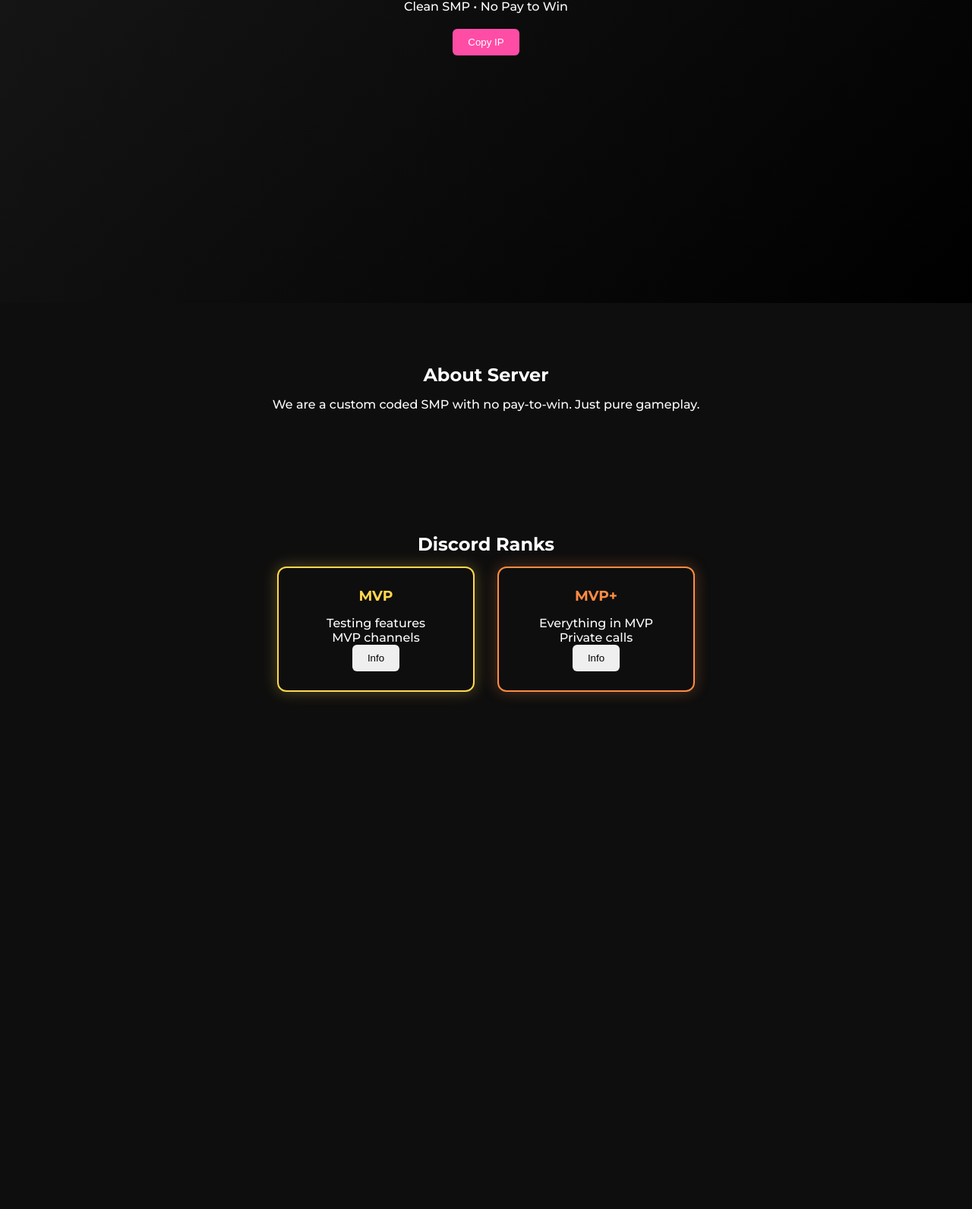
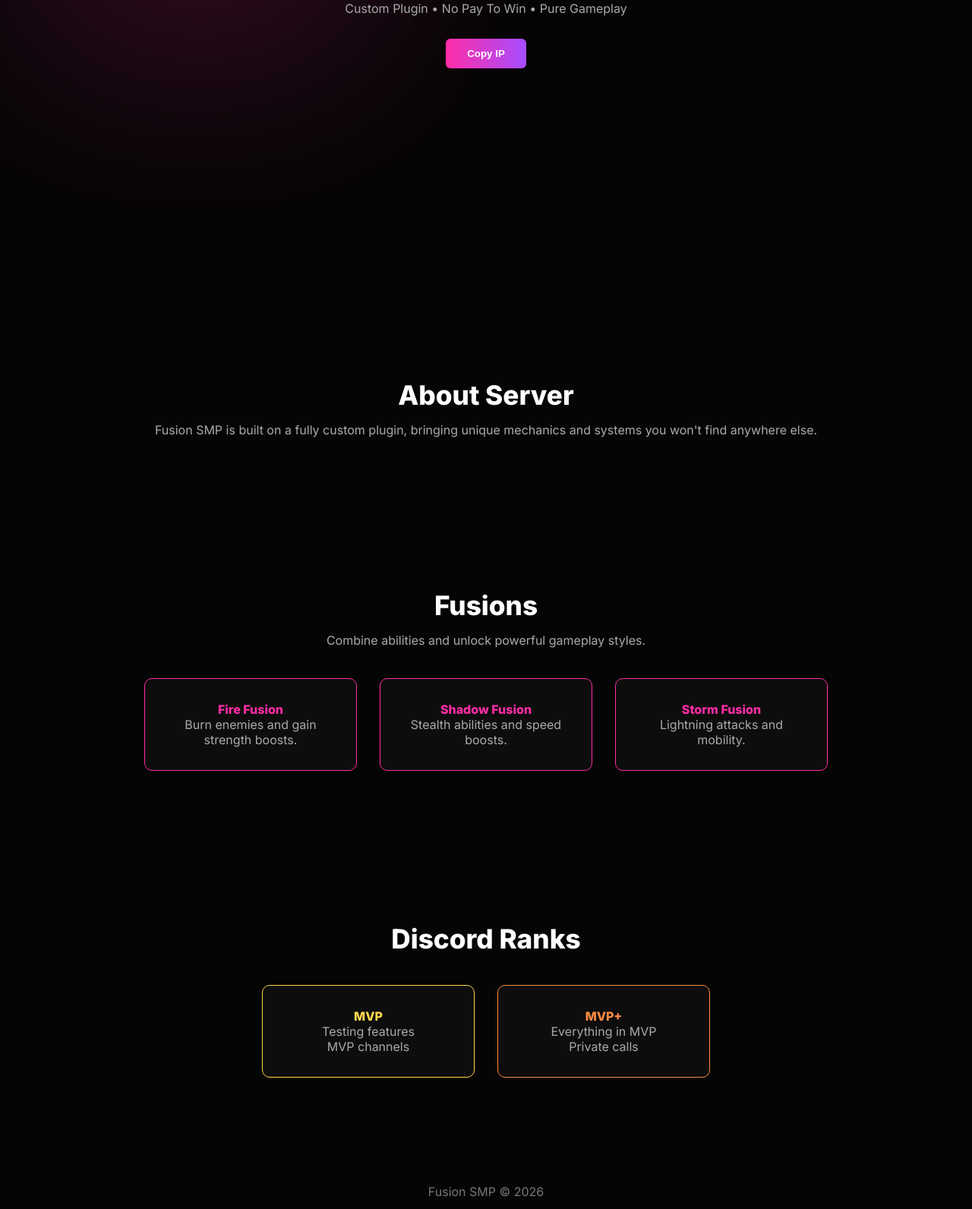
Before and after one commit to dbahudwbawdba/FusionSMP, a plain HTML site: page index.html in a window 1280 px wide. Shown: the part 401-1993 px from the top of the page at 76% size. Before the commit the page ends 1392 px from the top, so only its background shows below. Drawn offline with Linux system fonts and the light colour scheme.

Commit message:
Update index.html

```diff
--- a/index.html
+++ b/index.html
@@ -5,182 +5,218 @@
 <meta name="viewport" content="width=device-width, initial-scale=1.0">
 <title>Fusion SMP</title>
 
-<link href="https://fonts.googleapis.com/css2?family=Montserrat:wght@300;500;700&display=swap" rel="stylesheet">
+<link href="https://fonts.googleapis.com/css2?family=Inter:wght@300;400;600;800&display=swap" rel="stylesheet">
 
 <style>
 
-/* RESET */
-* {
-    margin: 0;
-    padding: 0;
-    box-sizing: border-box;
+/* =========================
+   GLOBAL RESET
+========================= */
+*{
+    margin:0;
+    padding:0;
+    box-sizing:border-box;
 }
 
-body {
-    font-family: 'Montserrat', sans-serif;
-    background: #0e0e0e;
-    color: white;
-    overflow-x: hidden;
+body{
+    font-family:'Inter',sans-serif;
+    background:#050505;
+    color:white;
+    overflow-x:hidden;
 }
 
-/* GLOBAL */
-section {
-    padding: 80px 20px;
-    text-align: center;
+/* =========================
+   BACKGROUND GLOW
+========================= */
+body::before{
+    content:'';
+    position:fixed;
+    width:600px;
+    height:600px;
+    background:radial-gradient(circle,#ff2da6,transparent);
+    top:-200px;
+    left:-200px;
+    filter:blur(120px);
+    opacity:.25;
+    animation:moveGlow 10s infinite alternate;
 }
 
-h1,h2,h3 {
-    margin-bottom: 15px;
+@keyframes moveGlow{
+    0%{transform:translate(0,0)}
+    100%{transform:translate(200px,200px)}
 }
 
-button {
-    cursor: pointer;
-    border: none;
-    border-radius: 6px;
-    padding: 10px 20px;
-    transition: 0.25s ease;
+/* =========================
+   NAVBAR
+========================= */
+nav{
+    position:fixed;
+    top:0;
+    width:100%;
+    padding:20px 40px;
+    display:flex;
+    justify-content:space-between;
+    align-items:center;
+    background:rgba(0,0,0,0.4);
+    backdrop-filter:blur(10px);
+    z-index:1000;
 }
 
-button:hover {
-    transform: translateY(-3px);
+nav h1{
+    font-weight:800;
+    color:#ff2da6;
 }
 
-button:active {
-    transform: scale(0.95);
+nav a{
+    margin-left:25px;
+    text-decoration:none;
+    color:#ccc;
+    transition:.2s;
 }
 
-/* HERO */
-.hero {
-    height: 100vh;
-    display: flex;
-    flex-direction: column;
-    justify-content: center;
-    align-items: center;
-    background: linear-gradient(135deg,#1a1a1a,#000);
+nav a:hover{
+    color:white;
 }
 
-.hero h1 {
-    font-size: 3rem;
+/* =========================
+   HERO
+========================= */
+.hero{
+    height:100vh;
+    display:flex;
+    flex-direction:column;
+    justify-content:center;
+    align-items:center;
+    text-align:center;
 }
 
-.hero button {
-    margin-top: 20px;
-    background: #ff4da6;
-    color: white;
+.hero h2{
+    font-size:4rem;
+    font-weight:800;
 }
 
-/* FADE IN */
-.fade {
-    opacity: 0;
-    transform: translateY(40px);
-    transition: 0.8s ease;
+.hero span{
+    color:#ff2da6;
 }
 
-.fade.show {
-    opacity: 1;
-    transform: translateY(0);
+.hero p{
+    margin-top:15px;
+    color:#aaa;
 }
 
-/* RANKS */
-.rank-container {
-    display: flex;
-    gap: 30px;
-    justify-content: center;
-    flex-wrap: wrap;
+.btn{
+    margin-top:30px;
+    padding:12px 28px;
+    background:linear-gradient(90deg,#ff2da6,#a64dff);
+    border:none;
+    border-radius:6px;
+    color:white;
+    font-weight:600;
+    cursor:pointer;
+    transition:.2s;
 }
 
-.rank {
-    padding: 25px;
-    width: 260px;
-    border-radius: 12px;
-    transition: 0.3s;
+.btn:hover{
+    transform:translateY(-3px);
+    box-shadow:0 0 15px #ff2da6;
 }
 
-.rank:hover {
-    transform: translateY(-8px);
+/* =========================
+   SECTION
+========================= */
+.section{
+    padding:100px 40px;
+    text-align:center;
 }
 
-.mvp {
-    border: 2px solid #ffd84d;
-    box-shadow: 0 0 20px rgba(255,216,77,0.3);
+.section h3{
+    font-size:2.2rem;
+    margin-bottom:15px;
 }
 
-.mvp h3 {
-    color: #ffd84d;
+.section p{
+    color:#aaa;
 }
 
-.mvpplus {
-    border: 2px solid #ff8c42;
-    box-shadow: 0 0 20px rgba(255,140,66,0.3);
+/* =========================
+   GRID
+========================= */
+.grid{
+    display:flex;
+    justify-content:center;
+    gap:30px;
+    flex-wrap:wrap;
+    margin-top:40px;
 }
 
-.mvpplus h3 {
-    color: #ff8c42;
+/* =========================
+   CARD
+========================= */
+.card{
+    width:280px;
+    padding:30px;
+    border-radius:10px;
+    background:#0d0d0d;
+    border:1px solid #222;
+    transition:.25s;
 }
 
-/* POPUP */
-.popup {
-    position: fixed;
-    inset: 0;
-    background: rgba(0,0,0,0.7);
-    display: flex;
-    justify-content: center;
-    align-items: center;
-    opacity: 0;
-    pointer-events: none;
-    transition: 0.3s;
+.card:hover{
+    transform:translateY(-6px);
+    border-color:#ff2da6;
 }
 
-.popup.active {
-    opacity: 1;
-    pointer-events: all;
+/* =========================
+   FUSIONS
+========================= */
+.fusion{
+    border:1px solid #ff2da6;
 }
 
-.popup-box {
-    background: #1c1c1c;
-    padding: 30px;
-    border-radius: 12px;
-    width: 300px;
-    transform: scale(0.8);
-    transition: 0.3s;
+.fusion h4{
+    color:#ff2da6;
 }
 
-.popup.active .popup-box {
-    transform: scale(1);
+/* =========================
+   RANKS
+========================= */
+.mvp{
+    border:1px solid #ffd84d;
 }
 
-/* TOAST */
-.toast {
-    position: fixed;
-    bottom: 20px;
-    right: 20px;
-    background: #ff4da6;
-    padding: 12px 20px;
-    border-radius: 8px;
-    opacity: 0;
-    transform: translateY(20px);
-    transition: 0.3s;
+.mvp h4{
+    color:#ffd84d;
 }
 
-.toast.show {
-    opacity: 1;
-    transform: translateY(0);
+.mvpplus{
+    border:1px solid #ff8c42;
 }
 
-/* NAV */
-nav {
-    position: fixed;
-    top: 0;
-    width: 100%;
-    padding: 15px;
-    background: rgba(0,0,0,0.6);
-    backdrop-filter: blur(10px);
+.mvpplus h4{
+    color:#ff8c42;
 }
 
-nav a {
-    margin: 0 15px;
-    color: white;
-    text-decoration: none;
+/* =========================
+   FOOTER
+========================= */
+footer{
+    padding:40px;
+    text-align:center;
+    color:#777;
+}
+
+/* =========================
+   FADE IN
+========================= */
+.fade{
+    opacity:0;
+    transform:translateY(30px);
+    transition:.8s;
+}
+
+.fade.show{
+    opacity:1;
+    transform:translateY(0);
 }
 
 </style>
@@ -189,63 +225,77 @@ nav a {
 <body>
 
 <nav>
+<h1>Fusion SMP</h1>
+<div>
 <a href="#">Home</a>
+<a href="#about">About</a>
+<a href="#fusions">Fusions</a>
 <a href="#ranks">Ranks</a>
-<a href="#about">About</a>
+</div>
 </nav>
 
-<!-- HERO -->
 <section class="hero fade">
-<h1>Fusion SMP</h1>
-<p>Clean SMP • No Pay to Win</p>
-<button onclick="copyIP()">Copy IP</button>
+<h2>Fusion <span>SMP</span></h2>
+<p>Custom Plugin • No Pay To Win • Pure Gameplay</p>
+<button class="btn" onclick="copyIP()">Copy IP</button>
 </section>
 
-<!-- ABOUT -->
-<section id="about" class="fade">
-<h2>About Server</h2>
-<p>We are a custom coded SMP with no pay-to-win. Just pure gameplay.</p>
+<section id="about" class="section fade">
+<h3>About Server</h3>
+<p>Fusion SMP is built on a fully custom plugin, bringing unique mechanics and systems you won't find anywhere else.</p>
 </section>
 
-<!-- RANKS -->
-<section id="ranks" class="fade">
-<h2>Discord Ranks</h2>
+<section id="fusions" class="section fade">
+<h3>Fusions</h3>
+<p>Combine abilities and unlock powerful gameplay styles.</p>
 
-<div class="rank-container">
+<div class="grid">
 
-<div class="rank mvp">
-<h3>MVP</h3>
+<div class="card fusion">
+<h4>Fire Fusion</h4>
+<p>Burn enemies and gain strength boosts.</p>
+</div>
+
+<div class="card fusion">
+<h4>Shadow Fusion</h4>
+<p>Stealth abilities and speed boosts.</p>
+</div>
+
+<div class="card fusion">
+<h4>Storm Fusion</h4>
+<p>Lightning attacks and mobility.</p>
+</div>
+
+</div>
+</section>
+
+<section id="ranks" class="section fade">
+<h3>Discord Ranks</h3>
+
+<div class="grid">
+
+<div class="card mvp">
+<h4>MVP</h4>
 <p>Testing features</p>
 <p>MVP channels</p>
-<button onclick="openPopup('MVP','Access to testing + channels')">Info</button>
 </div>
 
-<div class="rank mvpplus">
-<h3>MVP+</h3>
+<div class="card mvpplus">
+<h4>MVP+</h4>
 <p>Everything in MVP</p>
 <p>Private calls</p>
-<button onclick="openPopup('MVP+','Includes calls + priority testing')">Info</button>
 </div>
 
 </div>
 
 </section>
 
-<!-- POPUP -->
-<div id="popup" class="popup">
-<div class="popup-box">
-<h2 id="pop-title"></h2>
-<p id="pop-text"></p>
-<button onclick="closePopup()">Close</button>
-</div>
-</div>
-
-<!-- TOAST -->
-<div id="toast" class="toast">Copied</div>
+<footer>
+Fusion SMP © 2026
+</footer>
 
 <script>
 
-/* FADE */
 const obs = new IntersectionObserver(entries=>{
 entries.forEach(e=>{
 if(e.isIntersecting){
@@ -256,32 +306,9 @@ const obs = new IntersectionObserver(entries=>{
 
 document.querySelectorAll(".fade").forEach(el=>obs.observe(el));
 
-/* POPUP */
-function openPopup(title,text){
-    document.getElementById("pop-title").innerText = title;
-    document.getElementById("pop-text").innerText = text;
-    document.getElementById("popup").classList.add("active");
-}
-
-function closePopup(){
-    document.getElementById("popup").classList.remove("active");
-}
-
-/* TOAST */
-function showToast(msg){
-    let t = document.getElementById("toast");
-    t.innerText = msg;
-    t.classList.add("show");
-
-    setTimeout(()=>{
-        t.classList.remove("show");
-    },2000);
-}
-
-/* COPY IP */
 function copyIP(){
 navigator.clipboard.writeText("fusionsmp.xyz");
-    showToast("IP Copied!");
+alert("Copied IP");
 }
 
 </script>
```
Lines whose indentation alone changed are shown as unchanged.
